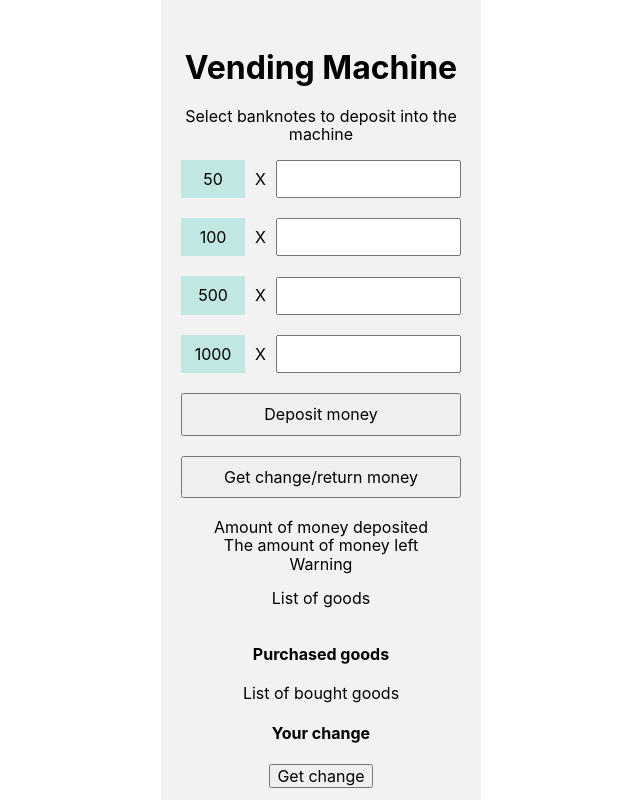
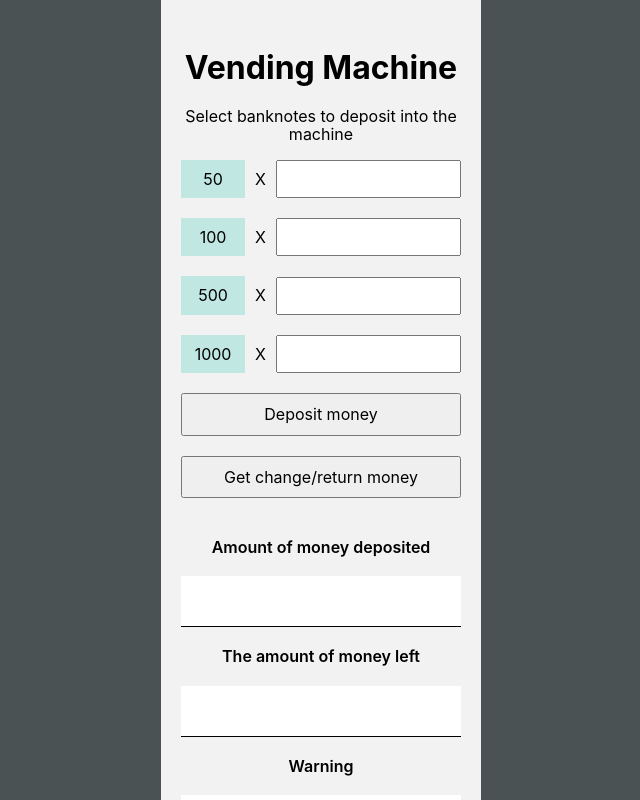
Before and after one commit to Andrew-Sparrow/renue-test, a React (Create React App) app: page / in a window 1280 px wide. Shown: the top 800 px of the page, without its empty margins (319-959 px from the left). Built offline with nearby package versions, Linux system fonts and the light colour scheme.

Commit message:
deposit block was stylized

```diff
--- a/src/components/app/app.scss
+++ b/src/components/app/app.scss
@@ -1,5 +1,6 @@
 .App {
   text-align: center;
+  background-color: #4b5254;
 }
 
 .wrapper {
@@ -26,6 +27,23 @@
 .deposit,
 .money {
   width: 280px;
+}
+
+.deposit {
+  &__info {
+    margin-top: 20px;
+    margin-bottom: 20px;
+    font-weight: 600;
+  }
+
+  &__value {
+    display: block;
+    background-color: #fff;
+    width: 100%;
+    height: 50px;
+    border-bottom: 1px solid #000;
+    margin-bottom: 20px;
+  }
 }
 
 .button {
--- a/src/components/deposit/deposit.jsx
+++ b/src/components/deposit/deposit.jsx
@@ -3,9 +3,12 @@ import React from 'react';
 export function Deposit(props) {
   return (
     <div className='deposit'>
-      <p className='deposit__info'>Amount of money deposited<span>{}</span></p>
-      <p className='deposit__info'>The amount of money left<span>{}</span></p>
-      <p className='deposit__info deposit__info--warning'>Warning<span>{}</span></p>
+      <p className='deposit__info'>Amount of money deposited</p>
+      <p className='deposit__value'>{}</p>
+      <p className='deposit__info'>The amount of money left</p>
+      <p className='deposit__value'>{}</p>
+      <p className='deposit__info deposit__info--warning'>Warning</p>
+      <p className='deposit__value'>{}</p>
       <ul className='goods'>
         List of goods
       </ul>
```
